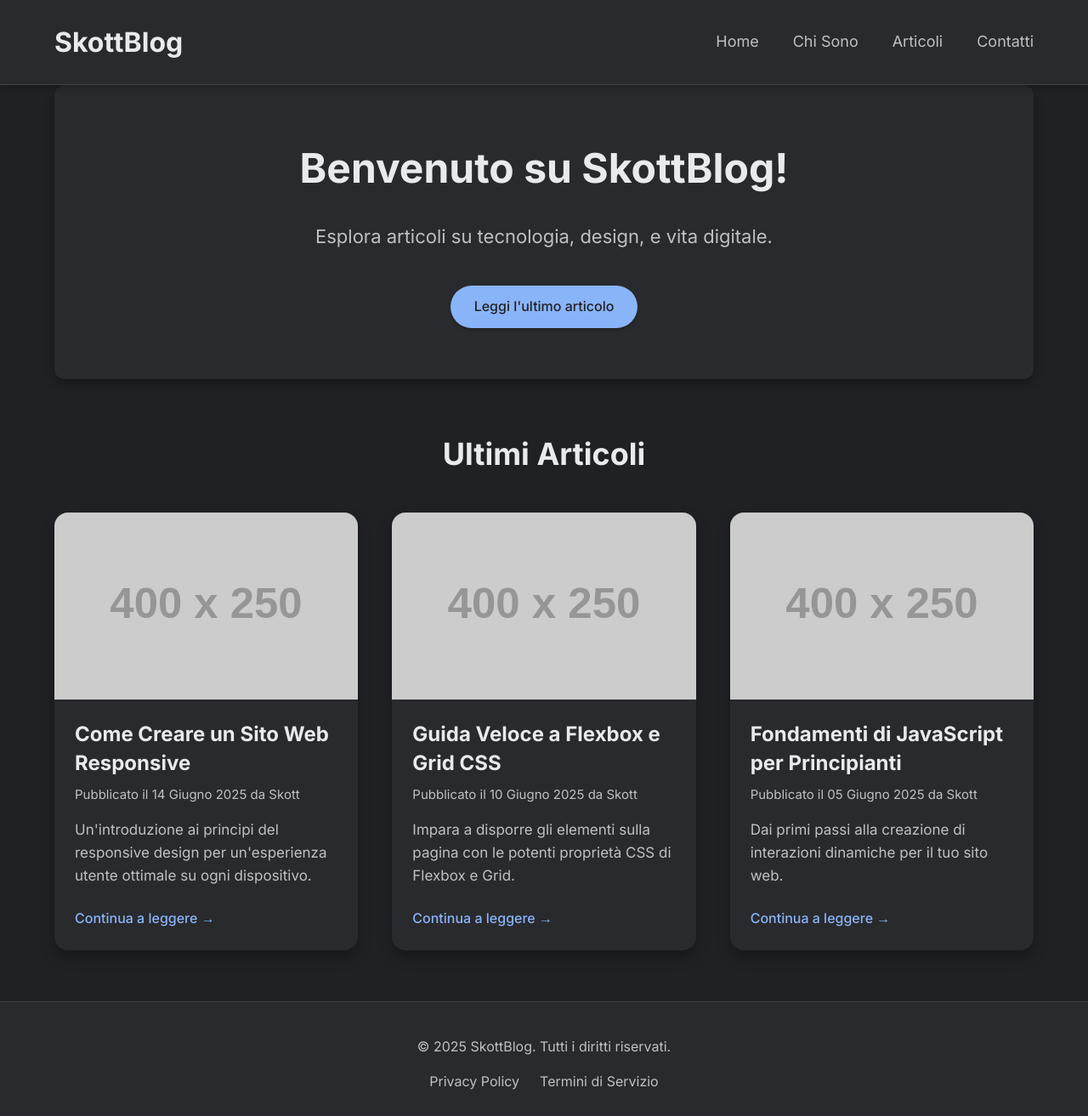
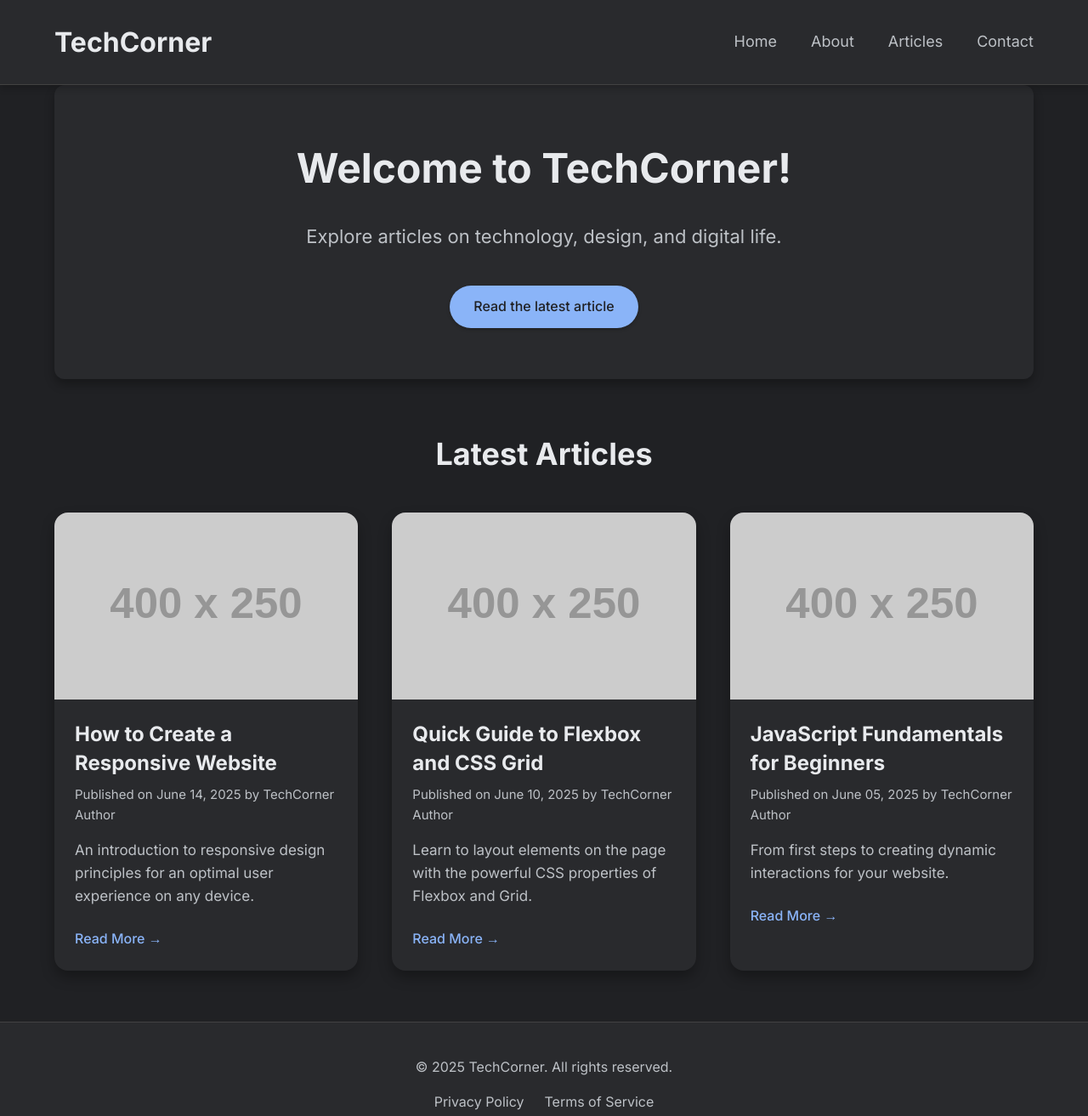
Before and after one commit to giuse1106/SkottBlog, a plain HTML site: page index.html in a window 1280 px wide. Shown: the whole page at 85% size. Drawn offline with Linux system fonts and the light colour scheme; placeholder pictures from the web are drawn by us.

Commit message:
Update index.html

```diff
--- a/index.html
+++ b/index.html
@@ -1,23 +1,19 @@
 <!DOCTYPE html>
-<html lang="it">
-<head>
+<html lang="en"> <head>
     <meta charset="UTF-8">
     <meta name="viewport" content="width=device-width, initial-scale=1.0">
-    <title>SkottBlog - Homepage</title> <link rel="stylesheet" href="style.css">
+    <title>TechCorner - Homepage</title> <link rel="stylesheet" href="style.css">
     <link rel="preconnect" href="https://fonts.googleapis.com">
     <link rel="preconnect" href="https://fonts.gstatic.com" crossorigin>
     <link href="https://fonts.googleapis.com/css2?family=Inter:wght@300;400;500;700&display=swap" rel="stylesheet">
-    </head>
+</head>
 <body>
     <header class="main-header">
         <div class="container">
-            <h1 class="blog-title"><a href="#">SkottBlog</a></h1> <nav class="main-nav">
+            <h1 class="blog-title"><a href="#">TechCorner</a></h1> <nav class="main-nav">
                 <ul>
                     <li><a href="#">Home</a></li>
-                    <li><a href="#">Chi Sono</a></li>
-                    <li><a href="#">Articoli</a></li>
-                    <li><a href="#">Contatti</a></li>
-                </ul>
+                    <li><a href="#">About</a></li> <li><a href="#">Articles</a></li> <li><a href="#">Contact</a></li> </ul>
             </nav>
             <button class="menu-toggle" aria-label="Toggle Navigation">
                 <span></span>
@@ -29,41 +25,26 @@
 
     <main class="main-content container">
         <section class="hero-section">
-            <h2>Benvenuto su SkottBlog!</h2> <p>Esplora articoli su tecnologia, design, e vita digitale.</p>
-            <a href="#" class="btn primary-btn">Leggi l'ultimo articolo</a>
-        </section>
+            <h2>Welcome to TechCorner!</h2> <p>Explore articles on technology, design, and digital life.</p> <a href="#" class="btn primary-btn">Read the latest article</a> </section>
 
         <section class="latest-posts">
-            <h3>Ultimi Articoli</h3>
-            <div class="posts-grid">
+            <h3>Latest Articles</h3> <div class="posts-grid">
                 <article class="post-card">
-                    <img src="https://via.placeholder.com/400x250/333333/FFFFFF?text=Articolo+1" alt="Immagine articolo 1">
+                    <img src="https://via.placeholder.com/400x250/333333/FFFFFF?text=Article+1" alt="Article Image 1">
                     <div class="post-content">
-                        <h4><a href="#">Come Creare un Sito Web Responsive</a></h4>
-                        <p class="post-meta">Pubblicato il 14 Giugno 2025 da Skott</p>
-                        <p>Un'introduzione ai principi del responsive design per un'esperienza utente ottimale su ogni dispositivo.</p>
-                        <a href="#" class="read-more">Continua a leggere &rarr;</a>
-                    </div>
+                        <h4><a href="#">How to Create a Responsive Website</a></h4> <p class="post-meta">Published on June 14, 2025 by TechCorner Author</p> <p>An introduction to responsive design principles for an optimal user experience on any device.</p> <a href="#" class="read-more">Read More &rarr;</a> </div>
                 </article>
 
                 <article class="post-card">
-                    <img src="https://via.placeholder.com/400x250/333333/FFFFFF?text=Articolo+2" alt="Immagine articolo 2">
+                    <img src="https://via.placeholder.com/400x250/333333/FFFFFF?text=Article+2" alt="Article Image 2">
                     <div class="post-content">
-                        <h4><a href="#">Guida Veloce a Flexbox e Grid CSS</a></h4>
-                        <p class="post-meta">Pubblicato il 10 Giugno 2025 da Skott</p>
-                        <p>Impara a disporre gli elementi sulla pagina con le potenti proprietà CSS di Flexbox e Grid.</p>
-                        <a href="#" class="read-more">Continua a leggere &rarr;</a>
-                    </div>
+                        <h4><a href="#">Quick Guide to Flexbox and CSS Grid</a></h4> <p class="post-meta">Published on June 10, 2025 by TechCorner Author</p> <p>Learn to layout elements on the page with the powerful CSS properties of Flexbox and Grid.</p> <a href="#" class="read-more">Read More &rarr;</a> </div>
                 </article>
 
                 <article class="post-card">
-                    <img src="https://via.placeholder.com/400x250/333333/FFFFFF?text=Articolo+3" alt="Immagine articolo 3">
+                    <img src="https://via.placeholder.com/400x250/333333/FFFFFF?text=Article+3" alt="Article Image 3">
                     <div class="post-content">
-                        <h4><a href="#">Fondamenti di JavaScript per Principianti</a></h4>
-                        <p class="post-meta">Pubblicato il 05 Giugno 2025 da Skott</p>
-                        <p>Dai primi passi alla creazione di interazioni dinamiche per il tuo sito web.</p>
-                        <a href="#" class="read-more">Continua a leggere &rarr;</a>
-                    </div>
+                        <h4><a href="#">JavaScript Fundamentals for Beginners</a></h4> <p class="post-meta">Published on June 05, 2025 by TechCorner Author</p> <p>From first steps to creating dynamic interactions for your website.</p> <a href="#" class="read-more">Read More &rarr;</a> </div>
                 </article>
             </div>
         </section>
@@ -71,9 +52,9 @@
 
     <footer class="main-footer">
         <div class="container">
-            <p>&copy; 2025 SkottBlog. Tutti i diritti riservati.</p> <div class="footer-nav">
+            <p>&copy; 2025 TechCorner. All rights reserved.</p> <div class="footer-nav">
                 <a href="#">Privacy Policy</a>
-                <a href="#">Termini di Servizio</a>
+                <a href="#">Terms of Service</a>
             </div>
         </div>
     </footer>
```
